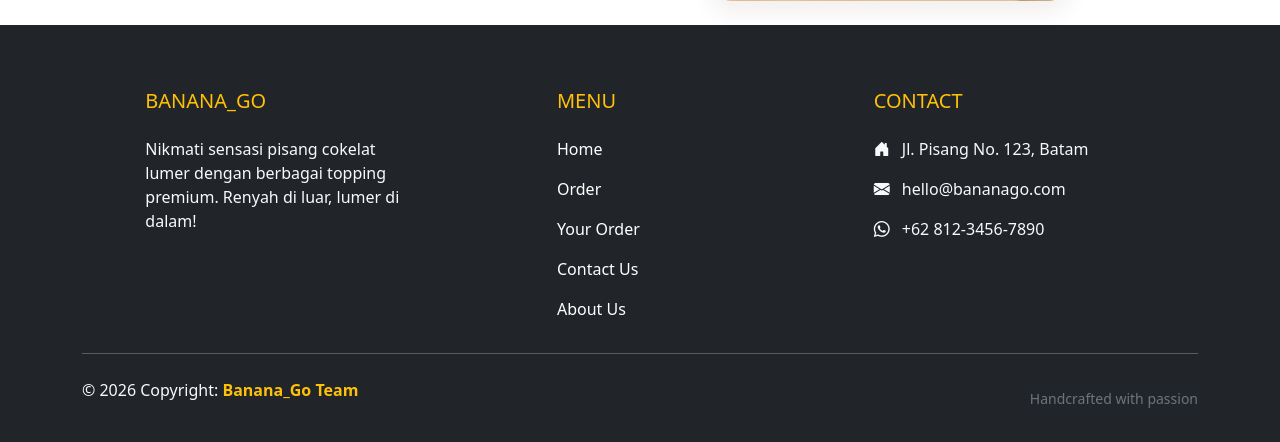
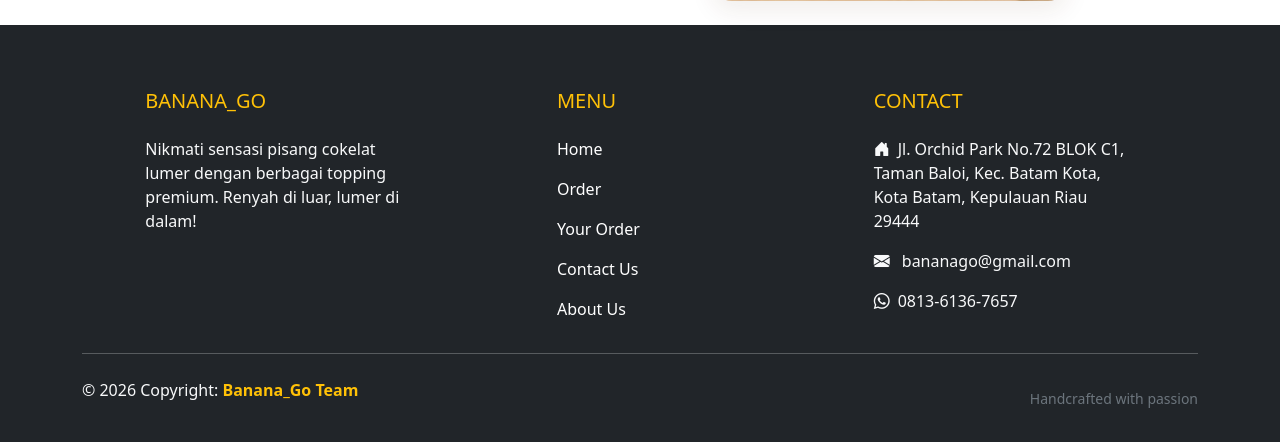
Before and after one commit to Navvl/UMKM_PSW, a PHP site: page / in a window 1280 px wide. Shown: the part 3718-4160 px from the top of the page. Run offline with PHP 8.4, Linux system fonts and the light colour scheme.

Commit message:
Perubahan icon dan penambahan foto

```diff
--- a/Login.php
+++ b/Login.php
@@ -3,7 +3,8 @@
 <head>
     <meta charset="UTF-8">
     <meta name="viewport" content="width=device-width, initial-scale=1.0">
-    <title>Login - BananaGo</title>
+    <title>Banana Go</title>
+    <link rel="icon" type="image/jpeg" href="assets/img/icon.png">
     <link rel="stylesheet" href="assets/css/auth.css">
     <style>
         .error-message {
--- a/Register.php
+++ b/Register.php
@@ -3,7 +3,8 @@
 <head>
     <meta charset="UTF-8">
     <meta name="viewport" content="width=device-width, initial-scale=1.0">
-    <title>Register - BananaGo</title>
+    <title>Banana Go</title>
+    <link rel="icon" type="image/jpeg" href="assets/img/icon.png">
 
     <link rel="stylesheet" href="assets/css/auth.css">
     <style>
--- a/about_us.php
+++ b/about_us.php
@@ -7,7 +7,8 @@ session_start();
 <head>
     <meta charset="UTF-8">
     <meta name="viewport" content="width=device-width, initial-scale=1.0">
-    <title>About Us - Banana Go</title>
+    <title>Banana Go</title>
+    <link rel="icon" type="image/jpeg" href="assets/img/icon.png">
 
     <!-- Bootstrap -->
     <link href="https://cdn.jsdelivr.net/npm/bootstrap@5.3.0/dist/css/bootstrap.min.css" rel="stylesheet">
--- a/admin_messages.php
+++ b/admin_messages.php
@@ -11,7 +11,8 @@ $result = mysqli_query($conn, $query);
 <html lang="id">
 <head>
     <meta charset="UTF-8">
-    <title>Pesan Masuk - Admin</title>
+    <title>Banana Go</title>
+    <link rel="icon" type="image/jpeg" href="assets/img/icon.png">
 
     <style>
         body {
--- a/cart.php
+++ b/cart.php
@@ -84,7 +84,8 @@ if (isset($_POST['checkout'])) {
 <head>
     <meta charset="UTF-8">
     <meta name="viewport" content="width=device-width, initial-scale=1.0">
-    <title>Your Cart | BananaGo</title>
+    <title>Banana Go</title>
+    <link rel="icon" type="image/jpeg" href="assets/img/icon.png">
     <link href="https://cdn.jsdelivr.net/npm/bootstrap@5.3.3/dist/css/bootstrap.min.css" rel="stylesheet">
     <link rel="stylesheet" href="https://cdn.jsdelivr.net/npm/bootstrap-icons@1.11.3/font/bootstrap-icons.min.css">
     <link rel="stylesheet" href="assets/css/style.css">
--- a/components/footer.php
+++ b/components/footer.php
@@ -19,9 +19,9 @@
 
             <div class="col-md-4 col-lg-3 col-xl-3 mx-auto mt-3">
                 <h5 class="text-uppercase mb-4 font-weight-bold text-warning">Contact</h5>
-                <p><i class="bi bi-house-door-fill me-2"></i> Jl. Pisang No. 123, Batam</p>
-                <p><i class="bi bi-envelope-fill me-2"></i> hello@bananago.com</p>
-                <p><i class="bi bi-whatsapp me-2"></i> +62 812-3456-7890</p>
+                <p><i class="bi bi-house-door-fill me-2"></i>Jl. Orchid Park No.72 BLOK C1, Taman Baloi, Kec. Batam Kota, Kota Batam, Kepulauan Riau 29444</p>
+                <p><i class="bi bi-envelope-fill me-2"></i> bananago@gmail.com</p>
+                <p><i class="bi bi-whatsapp me-2"></i>0813-6136-7657</p>
             </div>
 
         </div>
--- a/contact.php
+++ b/contact.php
@@ -7,7 +7,8 @@ session_start();
 <head>
     <meta charset="UTF-8">
     <meta name="viewport" content="width=device-width, initial-scale=1.0">
-    <title>Contact - BananaGo</title>
+    <title>Banana Go</title>
+    <link rel="icon" type="image/jpeg" href="assets/img/icon.png">
 
     <link rel="stylesheet" href="https://fonts.googleapis.com/css2?family=Poppins:wght@400;600;700;900&display=swap">
     <link href="https://cdn.jsdelivr.net/npm/bootstrap@5.3.0/dist/css/bootstrap.min.css" rel="stylesheet"/>
--- a/detail_pesanan.php
+++ b/detail_pesanan.php
@@ -112,7 +112,8 @@ $details = mysqli_query($conn, "
 <head>
     <meta charset="UTF-8">
     <meta name="viewport" content="width=device-width, initial-scale=1.0">
-    <title>Order Details | BananaGo</title>
+    <title>Banana Go</title>
+    <link rel="icon" type="image/jpeg" href="assets/img/icon.png">
 
     <link href="https://cdn.jsdelivr.net/npm/bootstrap@5.3.3/dist/css/bootstrap.min.css" rel="stylesheet">
     <link rel="stylesheet" href="https://cdn.jsdelivr.net/npm/bootstrap-icons@1.11.3/font/bootstrap-icons.min.css">
--- a/index.php
+++ b/index.php
@@ -6,7 +6,8 @@ session_start();
   <head>
     <meta charset="UTF-8" />
     <meta name="viewport" content="width=device-width, initial-scale=1.0" />
-    <title>Banana_Go - Pisang Cokelat Lumer</title>
+    <title>Banana Go</title>
+    <link rel="icon" type="image/jpeg" href="assets/img/icon.png">
     <link
       href="https://cdn.jsdelivr.net/npm/bootstrap@5.3.0/dist/css/bootstrap.min.css"
       rel="stylesheet"
--- a/kelola_user.php
+++ b/kelola_user.php
@@ -42,7 +42,8 @@ $users = mysqli_query($conn, "
 <head>
     <meta charset="UTF-8">
     <meta name="viewport" content="width=device-width, initial-scale=1.0">
-    <title>Manage Users | BananaGo</title>
+    <title>Banana Go</title>
+    <link rel="icon" type="image/jpeg" href="assets/img/icon.png">
 
     <link href="https://cdn.jsdelivr.net/npm/bootstrap@5.3.3/dist/css/bootstrap.min.css" rel="stylesheet">
     <link rel="stylesheet" href="https://cdn.jsdelivr.net/npm/bootstrap-icons@1.11.3/font/bootstrap-icons.min.css">
--- a/order.php
+++ b/order.php
@@ -3,7 +3,8 @@
 <head>
     <meta charset="UTF-8">
     <meta name="viewport" content="width=device-width, initial-scale=1.0">
-    <title>BananaGo - Order</title>
+    <title>Banana Go</title>
+    <link rel="icon" type="image/jpeg" href="assets/img/icon.png">
 
     <link rel="stylesheet" href="https://cdn.jsdelivr.net/npm/bootstrap-icons@1.11.3/font/bootstrap-icons.min.css">
     <link href="https://cdn.jsdelivr.net/npm/bootstrap@5.3.0/dist/css/bootstrap.min.css" rel="stylesheet">
--- a/pesanan.php
+++ b/pesanan.php
@@ -36,7 +36,8 @@ if ($role == 'admin') {
 <head>
     <meta charset="UTF-8">
     <meta name="viewport" content="width=device-width, initial-scale=1.0">
-    <title>Orders | BananaGo</title>
+    <title>Banana Go</title>
+    <link rel="icon" type="image/jpeg" href="assets/img/icon.png">
 
     <link href="https://cdn.jsdelivr.net/npm/bootstrap@5.3.3/dist/css/bootstrap.min.css" rel="stylesheet">
     <link rel="stylesheet" href="https://cdn.jsdelivr.net/npm/bootstrap-icons@1.11.3/font/bootstrap-icons.min.css">
--- a/profil.php
+++ b/profil.php
@@ -30,7 +30,8 @@ $orders = mysqli_query($conn, "
 <head>
     <meta charset="UTF-8">
     <meta name="viewport" content="width=device-width, initial-scale=1.0">
-    <title>My Profile | BananaGo</title>
+    <title>Banana Go</title>
+    <link rel="icon" type="image/jpeg" href="assets/img/icon.png">
 
     <link href="https://cdn.jsdelivr.net/npm/bootstrap@5.3.3/dist/css/bootstrap.min.css" rel="stylesheet">
     <link rel="stylesheet" href="https://cdn.jsdelivr.net/npm/bootstrap-icons@1.11.3/font/bootstrap-icons.min.css">
```
Also changed, not shown: produk.php (+4 -3 lines).
